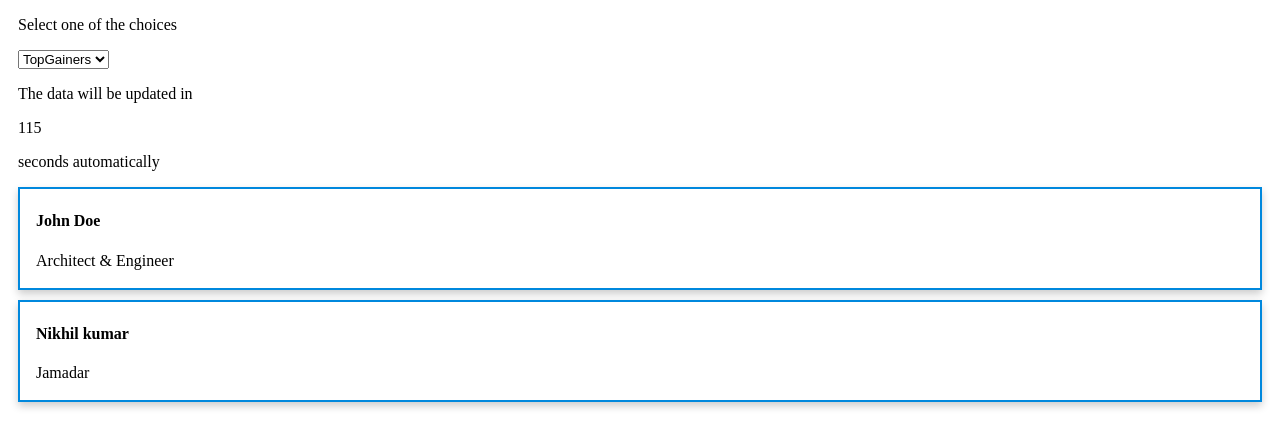
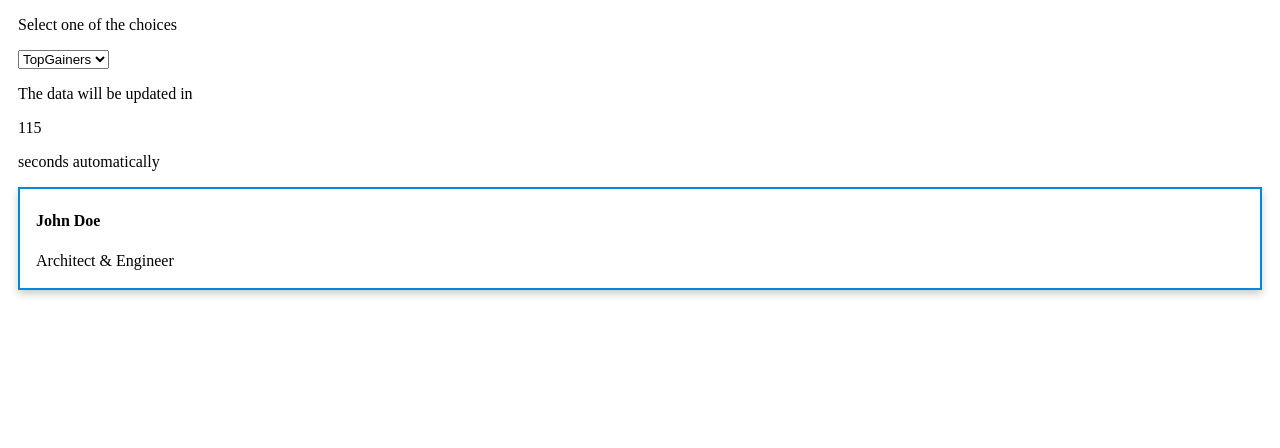
Before and after one commit to kaynaat007/project_desynova, a Django app: template desynova/web_scrapper/templates/stock_data.html in a window 1280 px wide. Shown: the top 448 px of the page. Run offline with Django 3.2, Linux system fonts and the light colour scheme; the template is opened without the code that fills it, so the values that code supplies are empty; some libraries are stand-ins or nearby versions.

Commit message:
Removing minor unwanted  HTML code.

```diff
--- a/desynova/web_scrapper/templates/stock_data.html
+++ b/desynova/web_scrapper/templates/stock_data.html
@@ -38,13 +38,6 @@
     </div>
 
 
-    <div class="card">
-      <div class="container">
-        <h4><b>Nikhil kumar </b></h4>
-        <p>Jamadar</p>
-      </div>
-    </div>
-
 </div>
 
  <script src="https://ajax.googleapis.com/ajax/libs/jquery/3.2.1/jquery.min.js"> </script>
```
